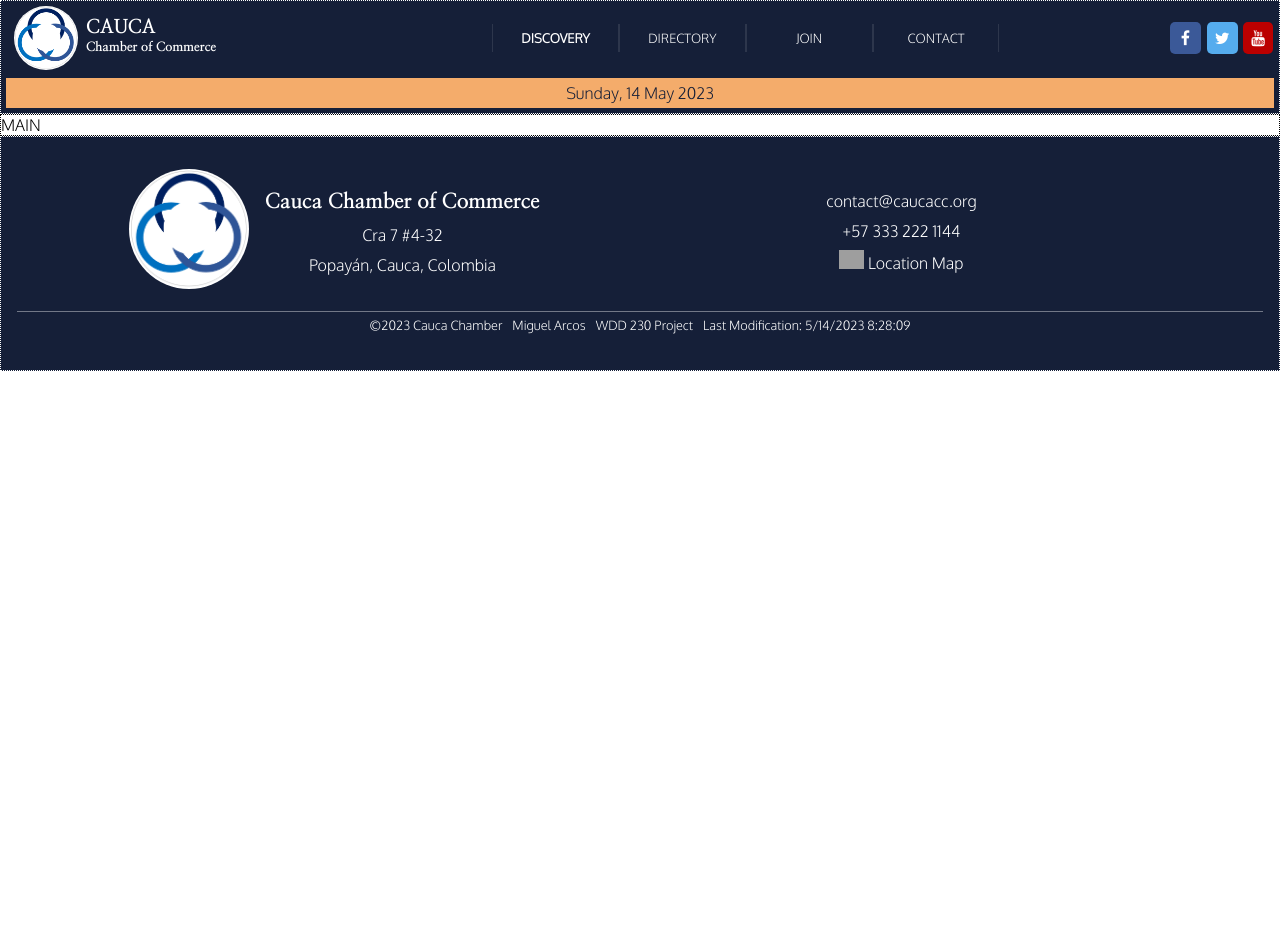
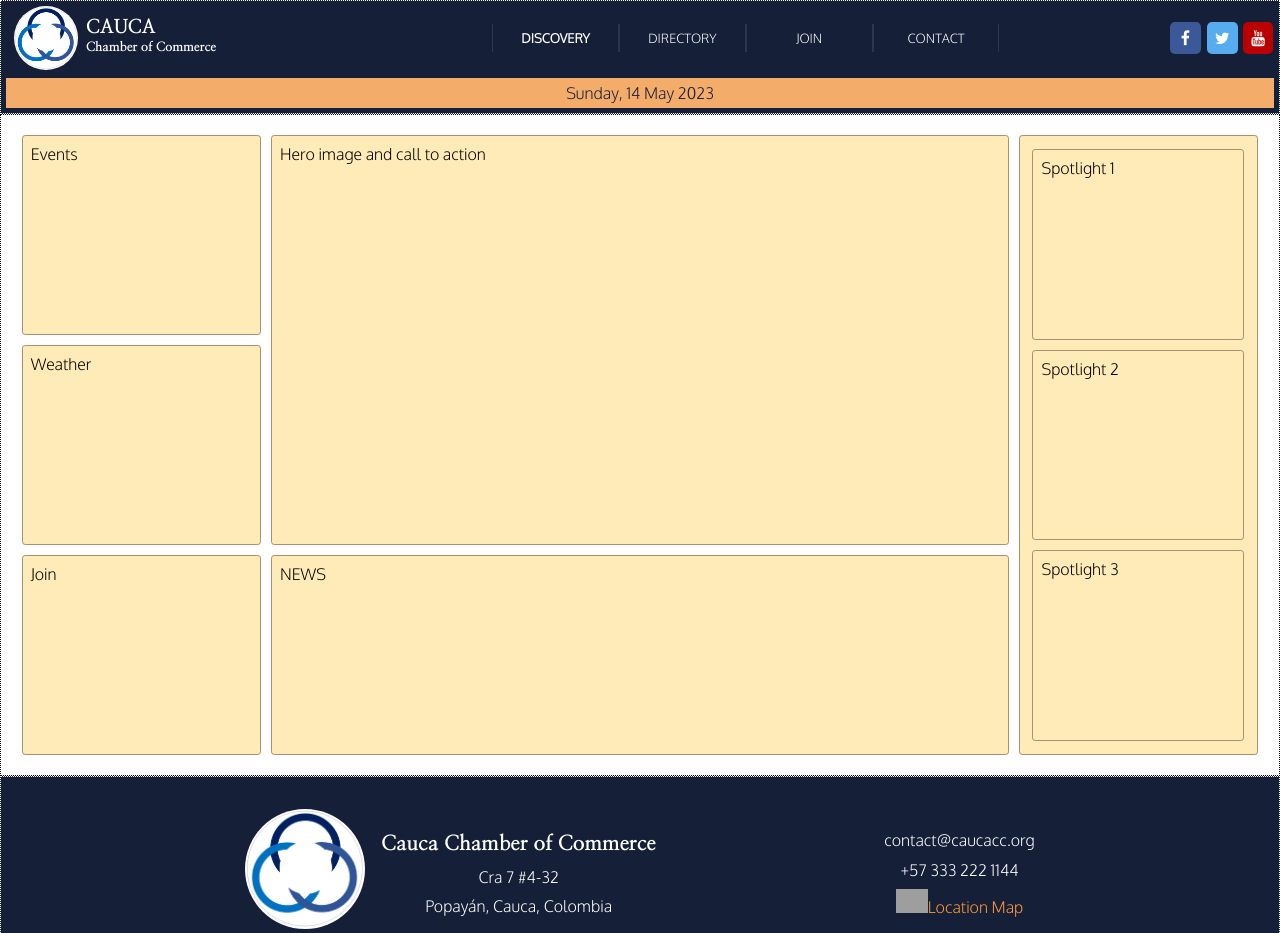
Before and after one commit to migarcos/wdd230, a plain HTML site: page chamber/index.html in a window 1280 px wide. Shown: the top 933 px of the page. Before the commit the page ends 800 px from the top, so only its background shows below. Drawn offline with Linux system fonts and the light colour scheme; grey boxes are pictures that could not be loaded.

Commit message:
w04 chamber project

```diff
--- a/chamber/index.html
+++ b/chamber/index.html
@@ -35,7 +35,18 @@
 
         </section>
     </header>
-    <main>MAIN</main>
+    <main>
+        <section id="hero">Hero image and call to action</section>
+        <section id="events">Events</section>
+        <section id="weather">Weather</section>
+        <section id="news">NEWS </section>
+        <section id="join">Join</section>
+        <section id="spotlights">
+            <article id="spotlight1">Spotlight 1</article>
+            <article id="spotlight2">Spotlight 2</article>
+            <article id="spotlight3">Spotlight 3</article>
+        </section>
+    </main>
     <footer>
         <section class="footerSite">
             <img src="images/logo.png" alt="Cauca Chamber Logo" class="footerLogo">
@@ -48,13 +59,13 @@
             <article id="siteContact">
                 <p>contact@caucacc.org</p>
                 <p>+57 333 222 1144</p>
-                <p><img src="https://cdn-icons-png.flaticon.com/128/854/854878.png" alt="map icons" width="5%"> Location Map</p>
+                <p><img src="https://cdn-icons-png.flaticon.com/128/854/854878.png" alt="map icons" id="locationIcon"><a href="https://goo.gl/maps/nR6wQpVxzZhoTXXy8" target="_blank">Location Map</a> </p>
                 <!-- <a href="https://www.flaticon.com/free-icons/map" title="map icons">Map icons created by Freepik - Flaticon</a> -->
             </article>
         </section>
         <section class="footerBase">
             <p>&copy;<span id="copyYear"></span> Cauca Chamber</p>
-            <p>Miguel Arcos</p>
+            <p id="creator" class="fontPTsans">Miguel Arcos</p>
             <p>WDD 230 Project</p>
             <p>Last Modification: <span id="lastUpdate"></span></p>
         </section>
--- a/chamber/styles/base.css
+++ b/chamber/styles/base.css
@@ -1,6 +1,8 @@
 @import url('https://fonts.googleapis.com/css2?family=PT+Sans:wght@700&display=swap');
 @import url('https://fonts.googleapis.com/css2?family=Oxygen:wght@300&display=swap');
 @import url('https://fonts.googleapis.com/css2?family=Nanum+Myeongjo:wght@800&display=swap');
+
+.fontPTsans {font-family: 'PT Sans', sans-serif;}
 
 :root {
     --primary-color: #151f38;
@@ -137,6 +139,19 @@ color: white;
     display: none;
 }
 
+main section, main article {
+    border: solid 1px var(--accent2-color);
+    background-color: var(--accent1-color);
+    border-radius: 0.2rem;
+    height: 120px;
+    padding: 0.5em;
+    margin: 0.3em;
+}
+
+#spotlights {
+    height: auto;
+}
+
 footer {
     text-align: center;
     background-color: var(--primary-color);
@@ -158,3 +173,13 @@ footer {
     border-top: #ffffff65 1px solid;
     font-size: 0.8em;
 }
+#locationIcon {
+    width: 1.5rem;
+}
+#siteContact a{
+    text-decoration: none;
+    color: var(--variation-color);
+}
+#siteContact a:hover {
+    color: var(--accent1-color);
+}
--- a/chamber/styles/large.css
+++ b/chamber/styles/large.css
@@ -2,4 +2,44 @@
     header nav {
         width: 40%;
     }
+    main {
+        display: grid;
+        grid-template-columns: 1fr 3fr 1fr;
+    }
+    main section {
+        height: 200px;
+    }
+    #hero {
+        grid-column: 2/3;
+        grid-row: 1/3;
+        height: auto;
+    }
+    #news {
+        grid-row: 3;
+        grid-column: 2/3;
+    }
+    #spotlights {
+        grid-row: 1/4;
+        grid-column: 3/4;
+        display: flex;
+        flex-flow: column;
+    }
+    #spotlight1, #spotlight2, #spotlight3 {
+        flex-grow: 1;
+    }
+
+    #join {
+        grid-column: 1/2;
+        grid-row: 3;
+    }
+    #events {
+        grid-row: 1;
+        grid-column: 1/2;
+    }
+    #spotlight3 {
+        display:inherit;
+    }
+    #locationIcon {
+        width: 2rem;
+    }
 }
--- a/chamber/styles/medium.css
+++ b/chamber/styles/medium.css
@@ -35,6 +35,40 @@
         background-color: var(--primary-color);
         font-weight: bold;
     }
+    /* MAIN */
+    main {
+        display: grid;
+        grid-template-columns: repeat(3, 1fr);
+        padding: 1rem 1rem;
+    }
+    /* main section {        grid-column: 1/4;    } */
+    #hero {
+        grid-column: 1/4;
+    }
+    #news {
+        grid-row: 2;
+        grid-column: 1/4;
+    }
+    #spotlights {
+        grid-row: 3;
+        grid-column: 1/4;
+        display: flex;
+    }
+    #spotlight1, #spotlight2{
+        flex-grow: 1;
+    }
+    #spotlight3{
+        display: none;
+    }
+    #join {
+        grid-column: 1/4;
+        grid-row: 4;
+    }
+    #events {
+        grid-column: 1/3;
+    }
+
+    /* FOOTER */
     .footerSite {
         display: grid;
         grid-template-columns: 1fr auto auto 1fr auto 1fr;
@@ -57,6 +91,9 @@
     #siteContact p, #siteInfo p {
         padding: 0.3rem 0;
     }
+    #locationIcon {
+        width: 1.8rem;
+    }
 
     .footerBase {
         display:flex;
```
